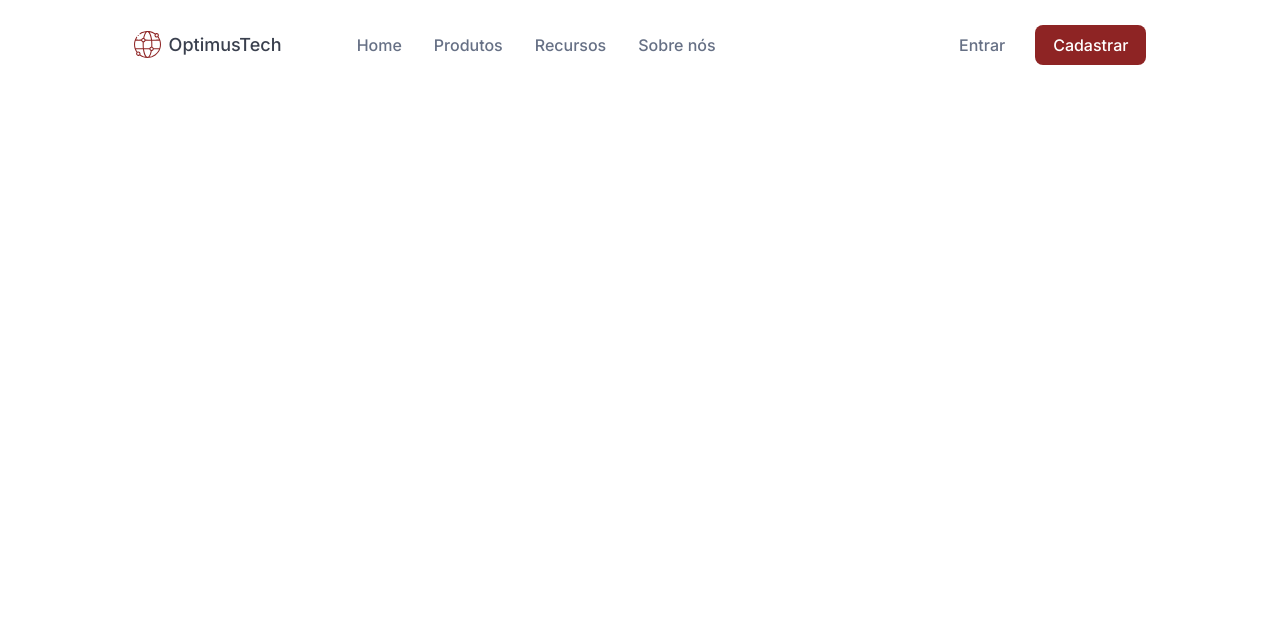
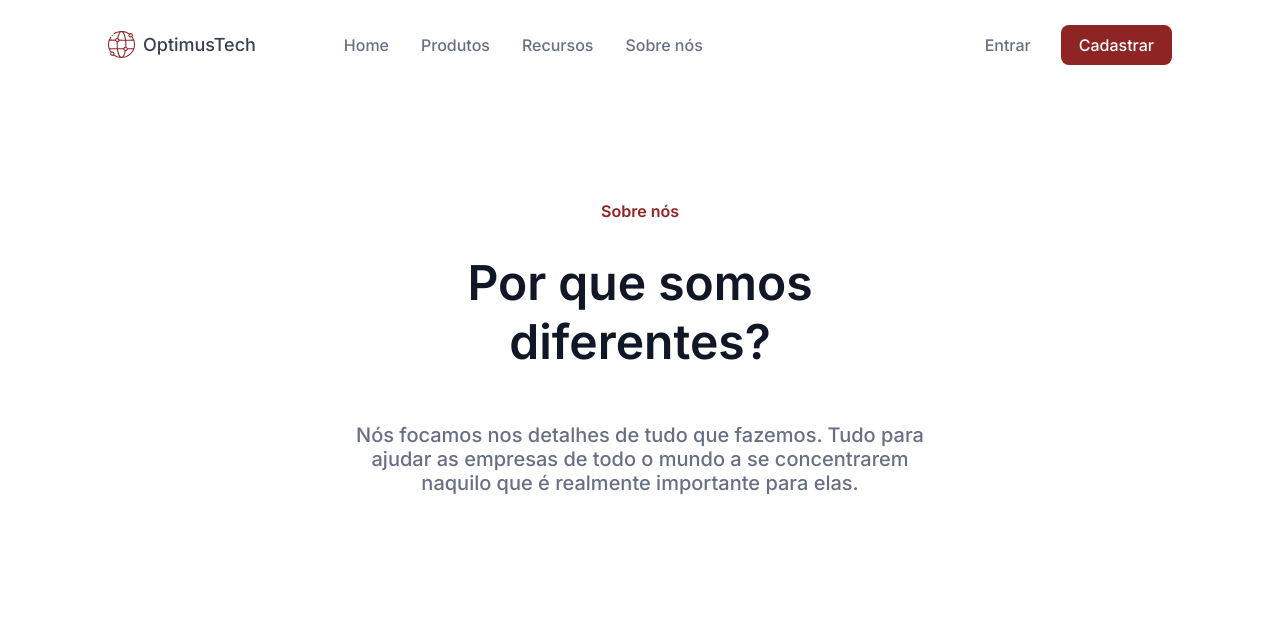
Before and after one commit to lucasmaximo/optimus-tech, a plain HTML site: page index.html in a window 1280 px wide. Drawn offline with Linux system fonts and the light colour scheme.

Commit message:
Desafio 7DaysCode Dia 2

```diff
--- a/index.html
+++ b/index.html
@@ -7,7 +7,7 @@
     <title>OptimusTech</title>
 </head>
 <body>
-    <header class="cabecalho">
+    <header>
         <nav class="navbar">
             <div class="navbar__logo">
                 <img src="img/worldwide 1.svg" alt="Logo OptimusTech">
@@ -26,8 +26,17 @@
                 <a class="navbar__botao navbar__botao-cadastrar" href="#">Cadastrar</a>
             </div>
         </nav>
+        <div class="cabecalho">
+            <span class="cabecalho__descricao">Sobre nós</span>
+            <h1 class="cabecalho__titulo">Por que somos diferentes?</h1>
+            <p class="cabecalho__texto">Nós focamos nos detalhes de tudo que fazemos.
+               Tudo para ajudar as empresas de todo o mundo a se concentrarem naquilo que é realmente importante para elas.
+            </p>
+        </div>
     </header>
-    <main></main>
+    <main>
+
+    </main>
     <footer></footer>
 </body>
 </html>
--- a/styles/styles.css
+++ b/styles/styles.css
@@ -6,6 +6,7 @@
     --cor-cinza: #667085;
     --cor-cinza-escuro: #3A404E;
     --cor-vermelha: #8E2424;
+    --cor-quase-preto: #101828;
 
     --fonte-Inter: "Inter", sans-serif;
 }
@@ -23,7 +24,7 @@ body {
     display: flex;
     align-items: center;
     justify-content: space-around;
-    padding: 1rem 6rem;
+    padding: 1rem 4rem;
 }
 .navbar__logo {
     display: flex;
@@ -57,5 +58,24 @@ body {
 .navbar__botao-cadastrar {
     background-color: var(--cor-vermelha);
     color: var(--cor-branca);
-
 }
+.cabecalho {
+    padding: 7rem 22rem;
+    text-align: center;
+    display: flex;
+    flex-direction: column;
+}
+.cabecalho__descricao {
+    font-weight: 600;
+    color: var(--cor-vermelha);
+}
+.cabecalho__titulo {
+    color: var(--cor-quase-preto);
+    font-weight: 600;
+    font-size: 3rem;
+}
+.cabecalho__texto {
+    color: var(--cor-cinza);
+    font-weight: 500;
+    font-size: 1.25rem;
+}
```
